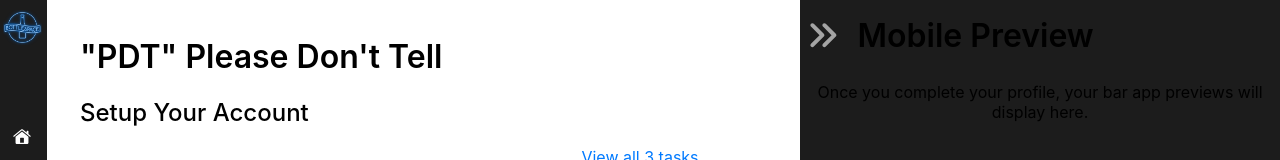
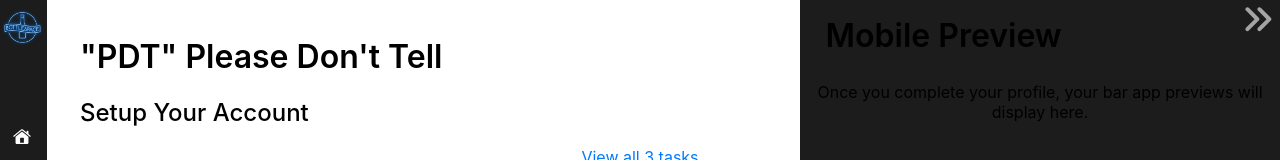
Before and after one commit to DiscoverPioneer/bottlespace-frontend, a React (Create React App) app: page /auth/home in a window 1280 px wide. Shown: the top 160 px of the page. Built offline with nearby package versions, Linux system fonts and the light colour scheme.

Commit message:
fix: turned background black on mobile to fix really bright background image

```diff
--- a/src/Auth.css
+++ b/src/Auth.css
@@ -17,7 +17,7 @@
   width: 1.4em;
   padding-top: 0.4em;
   padding-right: 0.4em;
-  background-color: #1C1C1C;
+  background-color: #1c1c1c;
 }
 .Auth .LeftNav .brand-logo {
   width: 1.5em;
@@ -50,7 +50,7 @@
   border: 1px solid #222;
   margin: 0.5em 1em;
   padding: 0.8em 1em;
-  background-color: #1C1C1C;
+  background-color: #1c1c1c;
 }
 .Auth .analytics-tiles .ClickThrus {
   width: 20em;
@@ -110,16 +110,18 @@
 .Auth .setup-account {
   padding-top: 2em;
   padding-bottom: 2em;
-  background-color: #1C1C1C;
+  background-color: #1c1c1c;
 }
 
 .Auth .mobile-preview {
+  /*
   position: fixed;
   right: 0px;
   top: 0px;
+  */
   width: 25em;
   height: 100vh;
-  background-color: #1C1C1C;
+  background-color: #1c1c1c;
 }
 .Auth .mobile-preview .section-title {
   font-weight: 600;
@@ -144,7 +146,7 @@
   border: 1px solid #222;
   padding-left: 1em;
   border-bottom: 1px solid #272727;
-  background-color: #1C1C1C;
+  background-color: #1c1c1c;
   padding-top: 1em;
   padding-bottom: 1em;
   width: 55em;
@@ -161,7 +163,7 @@
   padding-left: 1em;
 }
 
-.Auth .Description  {
+.Auth .Description {
   margin-top: 2em;
 }
 .Auth .Description .content .record .field-name {
@@ -173,7 +175,7 @@
 }
 
 .Auth .save-details {
-  color: #0A84FF;
+  color: #0a84ff;
   background-color: #000;
   border: none;
   font-size: 1em;
@@ -203,14 +205,18 @@ div.clear {
   width: 8em;
 }
 .Auth .SettingsView .content .logout {
-  color: #FF453A;
+  color: #ff453a;
   background-color: #000;
   border: none;
   font-size: 1em;
   float: left;
   padding-top: 2em;
 }
-@media (min-width: 180px) and (max-width: 720px)  {
+@media (min-width: 180px) and (max-width: 720px) {
+  html {
+    background-color: black;
+    color: white;
+  }
   .Auth .LeftNav {
     display: none;
   }
@@ -218,7 +224,7 @@ div.clear {
     display: block;
     border-bottom: 1px solid #333;
     position: fixed;
-    left:0px;
+    left: 0px;
     top: 0px;
     width: 100vw;
     padding-bottom: 1em;
@@ -266,8 +272,7 @@ div.clear {
     max-width: 90vw;
   }
   .Auth .expand-toggle-button {
-    margin-top: 0.4em;
-    margin-right: 0.4em;
+    display: none;
   }
   .Auth .HomeView .header .setup-view-all {
     width: 8em;
@@ -278,12 +283,60 @@ div.clear {
     width: 8em;
     text-align: left;
   }
+  .Auth .right-nav .mobile-preview {
+    min-width: 98vw;
+    width: 98vw;
+  }
+  .Auth .right-nav .mobile-preview .section-title {
+    padding-top: 0.5em;
+  }
+  .Auth #canary-value {
+    display: none;
+  }
+  .Auth .SettingsView .MobilePreview {
+    /*margin-top: 2em;*/
+    display: none;
+  }
+  .Auth .HomeView .content .Description {
+    font-size: 10pt;
+    padding-right: 0.2em;
+  }
 }
 @media (min-width: 721px) {
+  .Auth #canary-value {
+    display: block;
+    left: -999em;
+    top: -999em;
+    position: absolute;
+  }
   .Auth .MobilePreview .mobile-preview {
     min-width: 30em;
+    position: fixed;
+    top: 0px;
+    right: 0px;
+  }
+  .Auth .expand-toggle-button {
+    display: block;
+    position: absolute;
+    right: 0px;
+    top: 0px;
+  }
+  .Auth .collapse-toggle-button {
+    display: block;
+    position: absolute;
+    width: 1em;
+    height: 1em;
+    right: 0px;
+    top: 0px;
+    z-index: 399;
+    filter: invert(52%) saturate(1352%) hue-rotate(87deg) brightness(119%)
+      contrast(119%);
+    font-size: 2em;
+    padding-left: 0.2em;
+    padding-top: 0.1em;
+    padding-right: 0.2em;
   }
 }
-  .Auth .HomeView .header .save-details {
-    margin-top: 1em;
-  }
+.Auth .HomeView .header .save-details {
+  margin-top: 1em;
+}
--- a/src/components/home-view.jsx
+++ b/src/components/home-view.jsx
@@ -61,8 +61,8 @@ function LeftNav() {
             </div>
           </div>
         )}
-        <MobilePreview/>
       </div>
+      <MobilePreview/>
     </div>
   );
 }
--- a/src/components/mobile-preview.jsx
+++ b/src/components/mobile-preview.jsx
@@ -12,7 +12,19 @@ const element = <FontAwesomeIcon icon={faCoffee} />;
 
 function MobilePreview() {
   const [show, setShow] = useState(false);
+  const [isMobile, setIsMobile] = useState(false);
   useEffect(() => {
+    var element = document.getElementById("canary-value"),
+      style = window.getComputedStyle(element),
+      top = style.getPropertyValue("display");
+    console.log(top);
+    if (top === "none") {
+      setShow(true);
+      setIsMobile(true);
+      return;
+    }
+    setIsMobile(false);
+
     if (!localStorage.getItem("showMP")) {
       localStorage.setItem("showMP", true);
     }
@@ -29,22 +41,21 @@ function MobilePreview() {
   return (
     <>
       <div className={`MobilePreview`}>
-        {!show &&
+        <span id="canary-value"></span>
+        {!show && (
           <svg
             className="expand-toggle-button"
             height="1em"
             viewBox="0 0 512 512"
             onClick={expand}
+            id="image_1"
           >
             <path d="M41.4 233.4c-12.5 12.5-12.5 32.8 0 45.3l160 160c12.5 12.5 32.8 12.5 45.3 0s12.5-32.8 0-45.3L109.3 256 246.6 118.6c12.5-12.5 12.5-32.8 0-45.3s-32.8-12.5-45.3 0l-160 160zm352-160l-160 160c-12.5 12.5-12.5 32.8 0 45.3l160 160c12.5 12.5 32.8 12.5 45.3 0s12.5-32.8 0-45.3L301.3 256 438.6 118.6c12.5-12.5 12.5-32.8 0-45.3s-32.8-12.5-45.3 0z" />
           </svg>
-        }
-        <div className={`right-nav ${show ? "" : "MobilePreviewHide"}`}>
-          <div className="mobile-preview">
-            <div className="place-horizontal">
+        )}
         {show && (
           <svg
-                  className="toggle-button"
+            className="collapse-toggle-button"
             height="1em"
             viewBox="0 0 512 512"
             onClick={collapse}
@@ -52,6 +63,9 @@ function MobilePreview() {
             <path d="M470.6 278.6c12.5-12.5 12.5-32.8 0-45.3l-160-160c-12.5-12.5-32.8-12.5-45.3 0s-12.5 32.8 0 45.3L402.7 256 265.4 393.4c-12.5 12.5-12.5 32.8 0 45.3s32.8 12.5 45.3 0l160-160zm-352 160l160-160c12.5-12.5 12.5-32.8 0-45.3l-160-160c-12.5-12.5-32.8-12.5-45.3 0s-12.5 32.8 0 45.3L210.7 256 73.4 393.4c-12.5 12.5-12.5 32.8 0 45.3s32.8 12.5 45.3 0z" />
           </svg>
         )}
+        <div className={`right-nav ${show ? "" : "MobilePreviewHide"}`}>
+          <div className="mobile-preview">
+            <div className="place-horizontal">
               <h2 className="section-title">Mobile Preview</h2>
             </div>
             <p>
```
Lines whose indentation alone changed are shown as unchanged.
